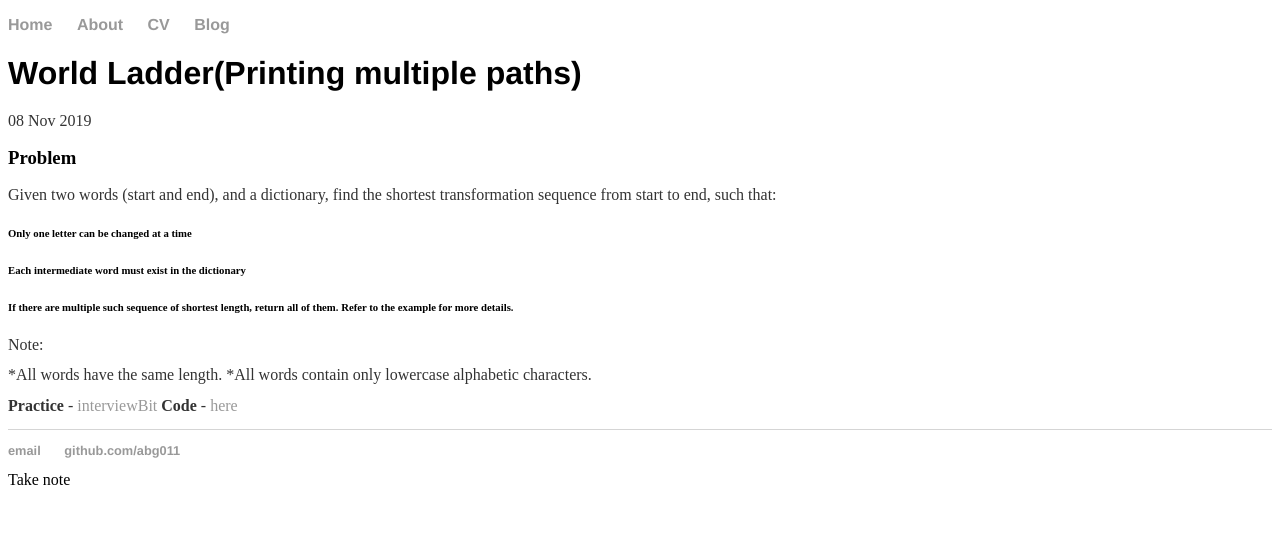
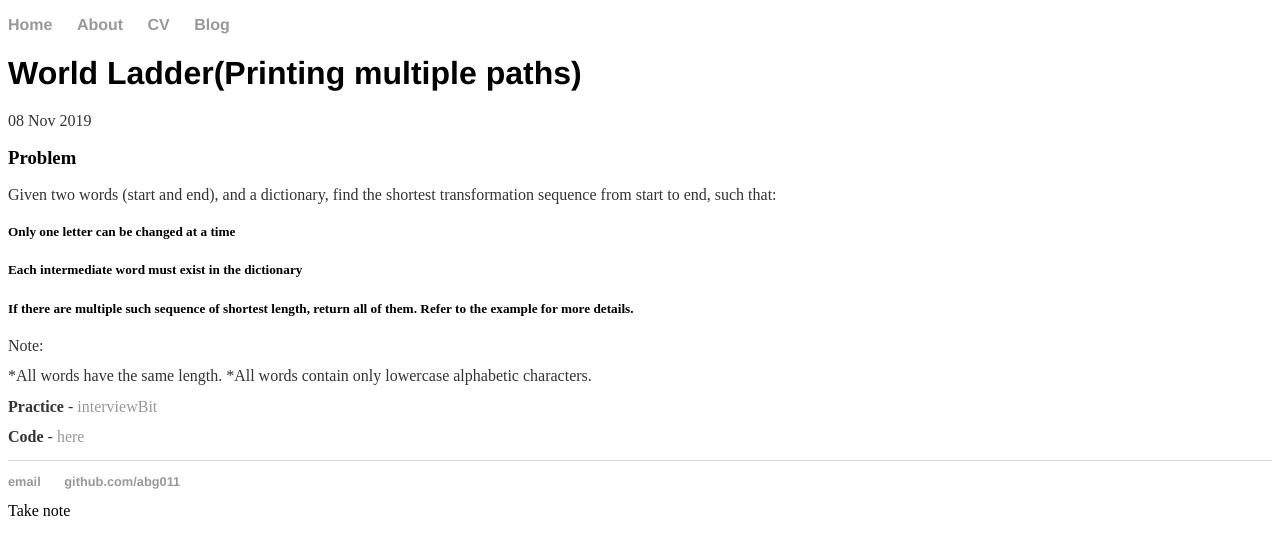
Before and after one commit to abhigupta543/abg011.github.io, a Jekyll site: the page built from _posts/2019-11-08-World-Ladder.md, in a window 1280 px wide. Shown: the top 555 px of the page. Built offline with Jekyll 4.4.1, drawn with Linux system fonts in a browser that asks for light colours.

```diff
--- a/_posts/2019-11-08-World-Ladder.md
+++ b/_posts/2019-11-08-World-Ladder.md
@@ -7,9 +7,9 @@ date: 2019-11-08
 ### Problem
 Given two words (start and end), and a dictionary, find the shortest transformation sequence from start to end, such that:
 
-###### Only one letter can be changed at a time
-###### Each intermediate word must exist in the dictionary
-###### If there are multiple such sequence of shortest length, return all of them. Refer to the example for more details.
+##### Only one letter can be changed at a time
+##### Each intermediate word must exist in the dictionary
+##### If there are multiple such sequence of shortest length, return all of them. Refer to the example for more details.
 
 Note:
 
@@ -17,4 +17,5 @@ Note:
 *All words contain only lowercase alphabetic characters.
 
 **Practice** - [interviewBit](https://www.interviewbit.com/problems/word-ladder-ii/)
+
 **Code** - [here](/codes/world_ladder.cpp)
```
